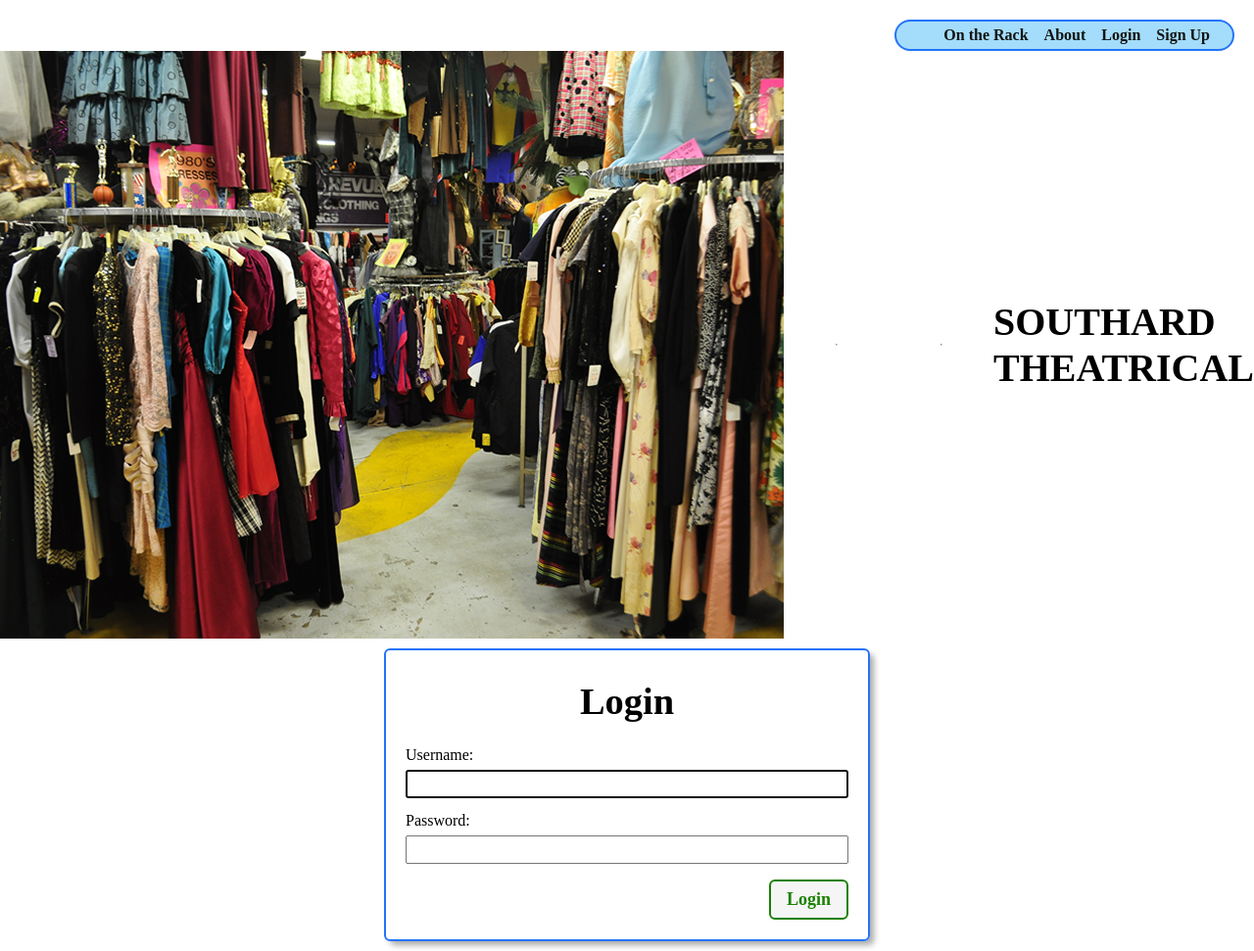
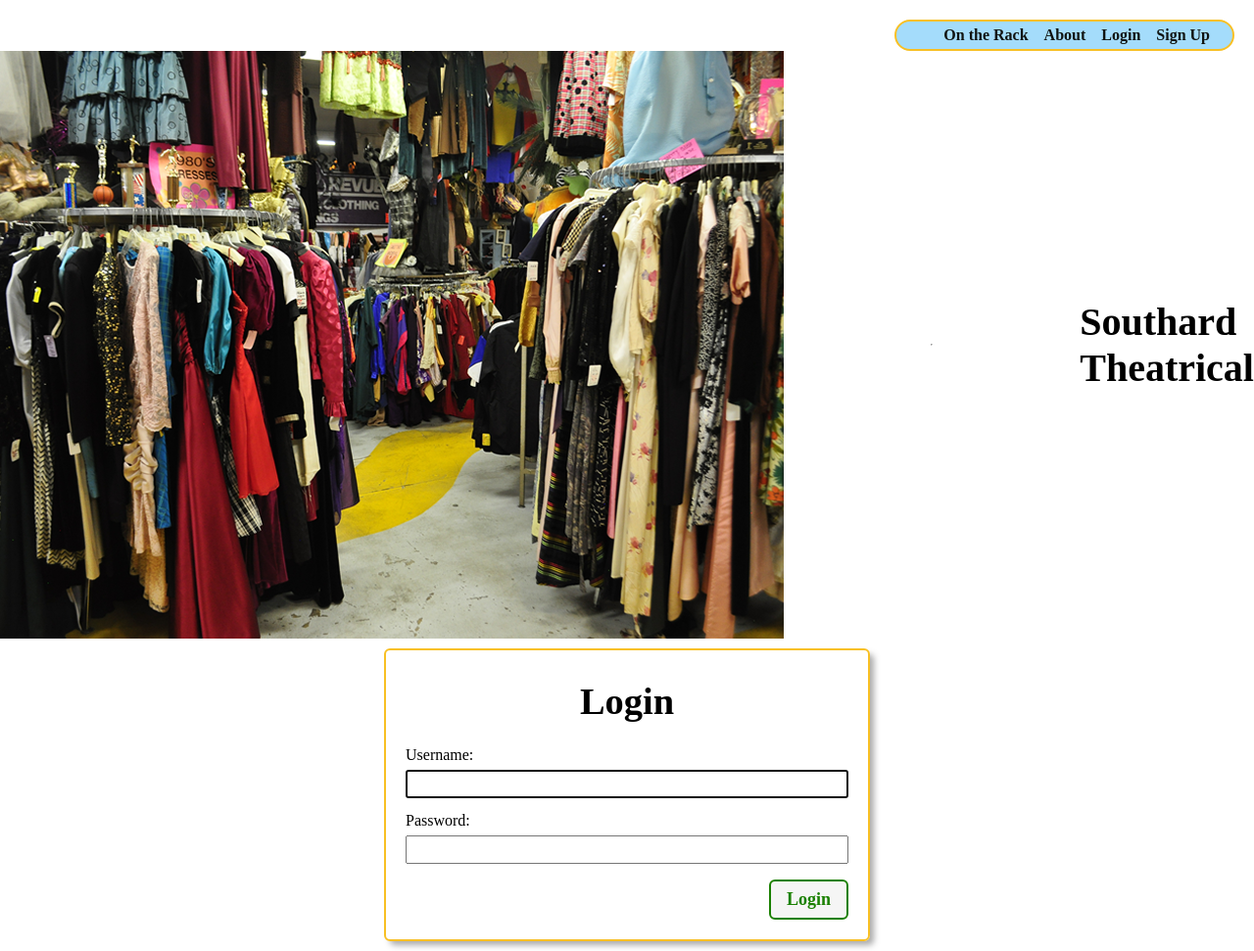
Before and after one commit to jg932/southard_theatrical, a Django app: page / in a window 1280 px wide. Shown: the whole page at 98% size. Run offline with Django 3.2, Linux system fonts and the light colour scheme.

Commit message:
nav stayling

```diff
--- a/main_app/static/css/base.css
+++ b/main_app/static/css/base.css
@@ -23,12 +23,12 @@
   flex-direction: column;
   align-items: center;
   font-family: -apple-system, BlinkMacSystemFont, 'Segoe UI', 'Roboto', 'Oxygen',
-    'Ubuntu', 'Cantarell', 'Fira Sans', 'Droid Sans', 'Helvetica Neue', 'VTKS EMBROIDERY'
+    'Ubuntu', 'Cantarell', 'Fira Sans', 'Droid Sans', 'Helvetica Neue', 'VTKS EMBROIDERY', 'Needlework Perfect', 'Needlework Good'
     sans-serif;
   min-height: 100vh;
-  --nav-bg: rgba(57, 75, 84, 0.7);
-  --nav-bg-ff: rgba(57, 75, 84, 0.7);
-  --borders: rgb(36, 116, 248) solid 2px;
+  --nav-bg: rgba(250, 228, 190, 0.7);
+  --nav-bg-ff: rgba(250, 228, 190, 0.7);
+  --borders: rgb(248, 192, 36) solid 2px;
   --text-color: rgb(17, 20, 17);
   --link-hover-color: rgb(16, 56, 158);
   --button-bg: rgb(245, 245, 245);
@@ -94,7 +94,7 @@
   margin: auto;
   padding: 10px 20px 0;
   max-width: 500px;
-  font-family: VTKS EMBROIDERY;
+  font-family: Needlework Good;
 }
 
 .page-header {
@@ -244,6 +244,14 @@
     margin-left: auto;
   }
 
+  #welcome_img{
+    display: flex;
+    align-items: center;
+    align-content: center;
+    justify-content: center;
+    justify-items: center;
+  }
+
   .header-logo-container {
     /* visual fix to help align logo */
     padding-bottom: 10px;
--- a/main_app/static/css/home.css
+++ b/main_app/static/css/home.css
@@ -16,7 +16,7 @@
 }
 
 #logo{
-  font-family: VTKS EMBROIDERY;
+  font-family: Needlework Good;
   font-size: 40px;
 }
 
@@ -26,7 +26,7 @@
 
 .logo-container {
   max-width: 375px;
-  font-family: VTKS EMBROIDERY;
+  font-family: Needlework Good;
   font-size: 40px;
 }
 
--- a/main_app/templates/base.html
+++ b/main_app/templates/base.html
@@ -26,7 +26,6 @@
       <ul>
         {% if user.is_authenticated %}
           <li><a href="{% url 'garments_index' %}">
-            <img src="{% static 'images/hanger2.jpeg' %}" alt="a wooden clothes hanger" height="20px">
             On the Rack
           </a></li>
           <li><a href="{% url 'garments_create' %}">Add a Garment</a></li>
--- a/main_app/templates/garments/index.html
+++ b/main_app/templates/garments/index.html
@@ -19,12 +19,16 @@
           <div class="card-img-container">
             {% if garment.photo.url %}
               <img
+              height="200px"
               src="{{garment.photo.url}}"
               alt="A photo of {{garment.type}}"
               class="usr-img"
               >
             {% else %}
-              <img src="{% static 'images/empty_dressform.jpeg' %}" alt="A generic manaquin">
+              <img
+              height="200px"
+              src="{% static 'images/empty_dressform.jpeg' %}"
+              alt="A generic manaquin">
             {% endif %}
           </div>
           <h2 class="card-title">{{ garment.type }}</h2>
--- a/main_app/templates/home.html
+++ b/main_app/templates/home.html
@@ -7,10 +7,9 @@
 
 {% block content %}
 
-<img src="{% static 'images/costume_storage3.png' %}" alt="costumes hanging in storage">
+<img id="welcome_img" src="{% static 'images/costume_storage3.png' %}" alt="costumes hanging in storage">
 <hr />
-<hr />
-<h1 id="logo">SOUTHARD <br>THEATRICAL</h1>
+<h1 id="logo">Southard <br>Theatrical</h1>
 {% if not user.is_authenticated %}
   <section>
     <form action="{% url 'home' %}" method="post" class="login">
```
Also changed, not shown: main_app/templates/garments/detail.html (+8 -6 lines).
